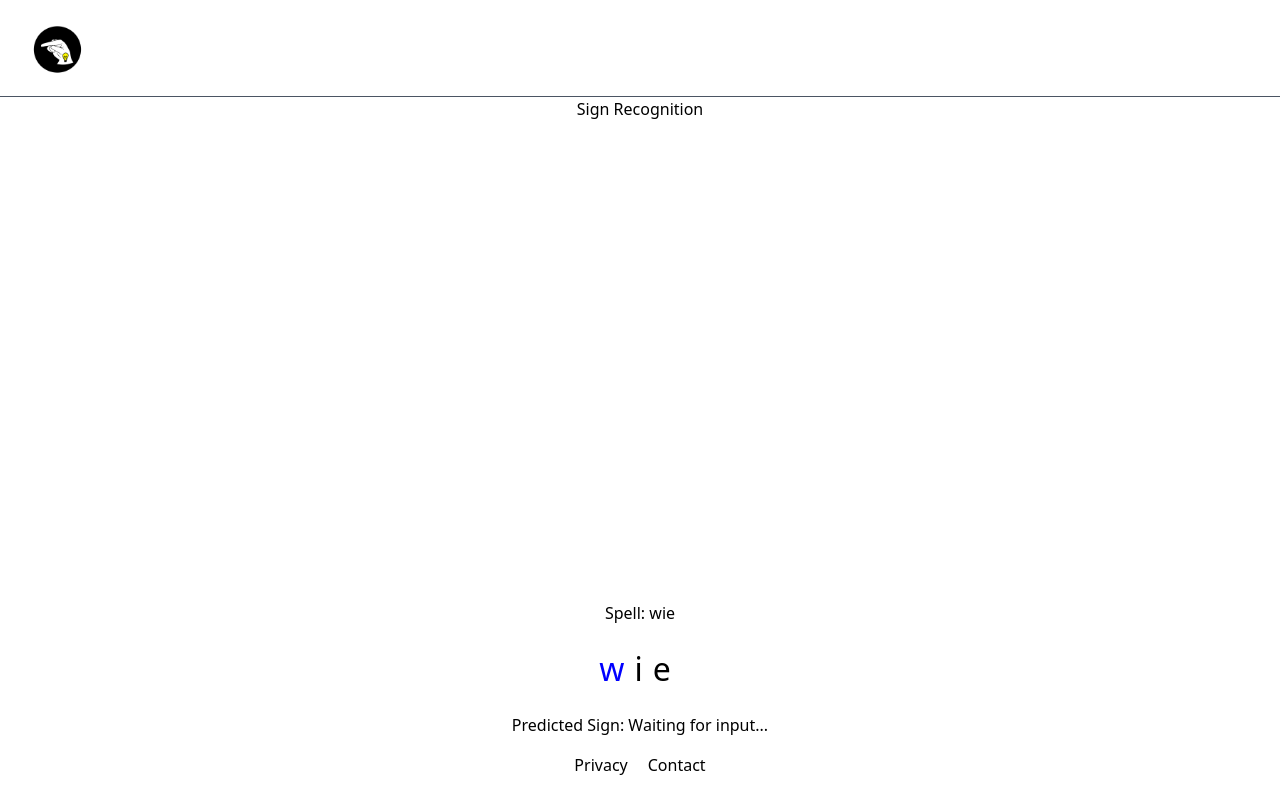
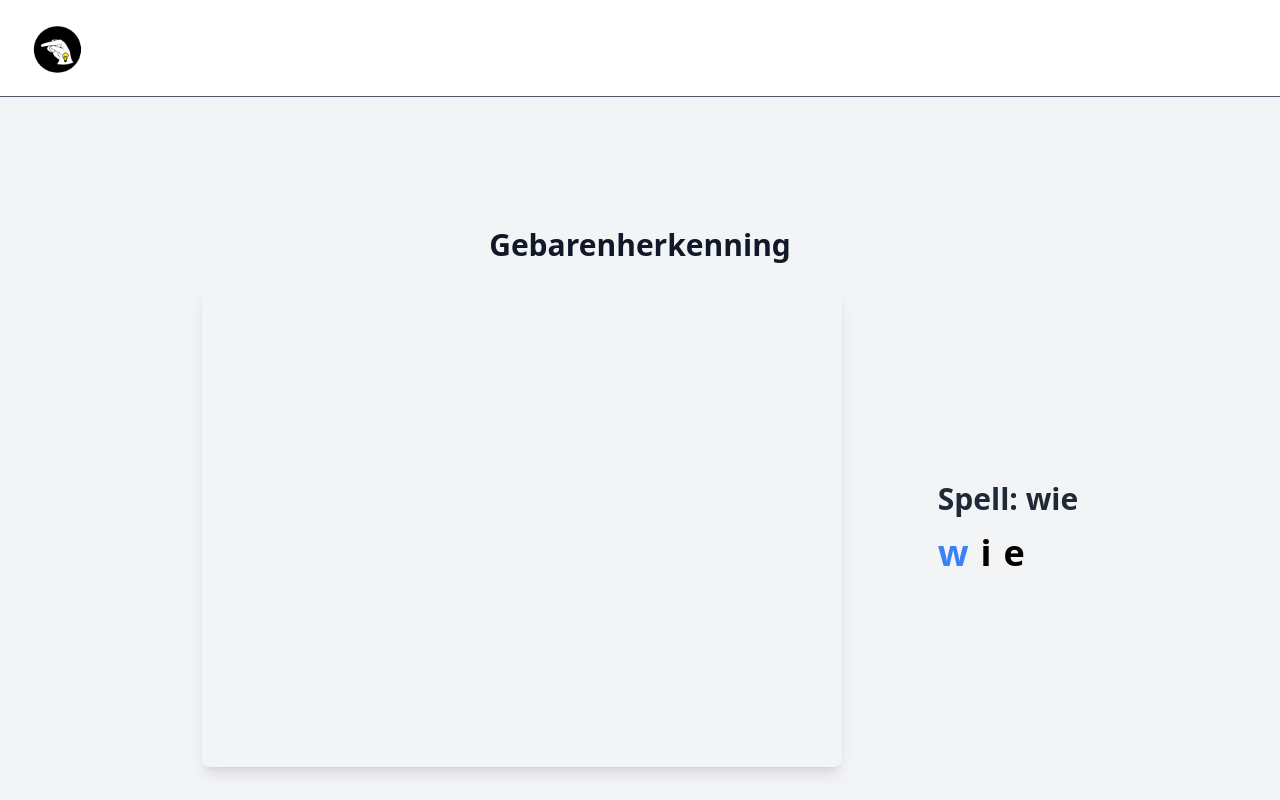
Before and after one commit to Chrisssss15/TLE-2-Frontend, a React (Vite) app: page /spelling-quiz in a window 1280 px wide. Shown: the top 800 px of the page. Built offline with nearby package versions, Linux system fonts and the light colour scheme; no server answers.

Commit message:
UPDATE spelling styling toegevoegd

```diff
--- a/src/Spelling_quiz.jsx
+++ b/src/Spelling_quiz.jsx
@@ -405,40 +405,59 @@ const SpellingQuiz = () => {
     const currentQuestion = questions[currentQuestionIndex];
 
     return (
-        <div style={{ textAlign: "center", position: "relative" }}>
-            <h2>Sign Recognition</h2>
-            <Webcam ref={webcamRef} style={{ width: 640, height: 480 }} />
-            <canvas ref={canvasRef} style={{ position: "absolute" }} />
+            <div className="flex flex-col items-center justify-center min-h-screen bg-gray-100 text-center p-4">
+                {/* Titel */}
+                <h2 className="text-3xl font-bold text-gray-900 mb-6">Gebarenherkenning</h2>
 
-            <h3>Spell: {currentQuestion.title}</h3>
-            <div style={{ margin: "20px", fontSize: "2rem" }}>
+                {/* Flex container voor Webcam/Canvas en Vraag+Letters */}
+                <div className="flex flex-row items-center gap-24">
+                    {/* Webcam en Canvas */}
+                    <div className="relative">
+                        <Webcam ref={webcamRef} className="w-[640px] h-[480px] rounded-lg shadow-lg" />
+                        <canvas ref={canvasRef} className="absolute top-0 left-0 w-full h-full" />
+                    </div>
+
+                    {/* Vraag en Letters */}
+                    <div className="text-left self-center">
+                        <h3 className="text-3xl font-semibold text-gray-800">Spell: {currentQuestion.title}</h3>
+                        <div className="mt-4 text-4xl space-x-3">
                             {letterStatuses.map((item, index) => {
-                    // Colors: correct=green, active=blue, inactive=black.
-                    let color = "black";
-                    if (item.status === "correct") color = "green";
-                    else if (item.status === "active") color = "blue";
+                                let colorClass = "text-black"; // Default kleur
+                                if (item.status === "correct") colorClass = "text-green-500";
+                                else if (item.status === "active") colorClass = "text-blue-500";
 
                                 return (
-                        <span key={index} style={{ color, marginRight: "10px" }}>
+                                    <span key={index} className={`${colorClass} font-bold`}>
                                 {item.letter}
                             </span>
                                 );
                             })}
                         </div>
+                    </div>
+                </div>
 
-            {/* Show the Next button only when the current question is completed */}
+                {/* Volgende vraag-knop */}
                 {letterStatuses.every((item) => item.status === "correct") && (
                     <>
                         {currentQuestionIndex < questions.length - 1 ? (
-                        <button onClick={handleNextQuestion}>Next</button>
+                            <button
+                                onClick={handleNextQuestion}
+                                className="mt-6 bg-blue-600 hover:bg-blue-700 text-white font-semibold py-3 px-6 rounded-lg shadow-md transition"
+                            >
+                                Next
+                            </button>
                         ) : (
-                        <h3>All questions completed!</h3>
+                            <h3 className="mt-6 text-xl text-gray-700 font-semibold">All questions completed!</h3>
                         )}
                     </>
                 )}
 
-            <h3>Predicted Sign: {prediction || "Waiting for input..."}</h3>
+                {/*/!* Voorspelde letter *!/*/}
+                {/*<h3 className="mt-6 text-lg font-medium text-gray-800">*/}
+                {/*    Predicted Sign: <span className="font-bold text-blue-600">{prediction || "Waiting for input..."}</span>*/}
+                {/*</h3>*/}
             </div>
+
     );
 };
 
```
Lines whose indentation alone changed are shown as unchanged.
